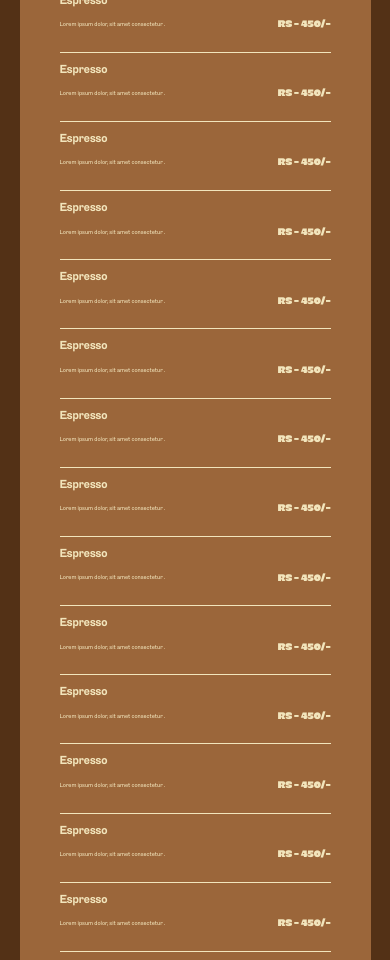
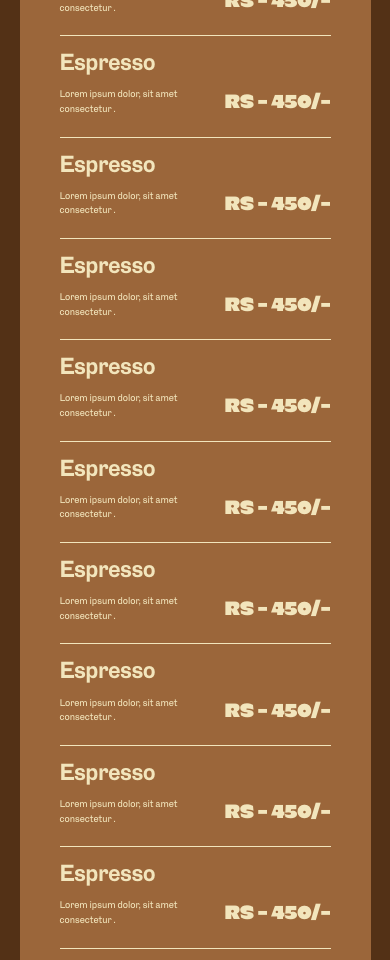
Before and after one commit to A8dullah-781/chapter-one, a React (Vite) app: page / in a window 390 px wide. Shown: the part 1040-2000 px from the top of the page. Built offline with nearby package versions, Linux system fonts and the light colour scheme.

Commit message:
ufff bhaii

```diff
--- a/src/components/Home.jsx
+++ b/src/components/Home.jsx
@@ -124,7 +124,7 @@ mm.add("(min-width: 1000px) and (max-width: 1500px)", () => {
     <div className=" h-screen w-screen">
 
 
-      <div className="nav font-[two2] text-[#784b29]  flex justify-between items-center lg:px-10 px-5 py-3 text-[2.5vw] lg:text-[1.7vw]">
+      <div className="nav font-[two2] text-[#784b29]  flex justify-between items-center lg:px-10 px-10 py-3 text-[3vw] lg:text-[1.7vw]">
 
         <a
           href="https://maps.app.goo.gl/Bno2QXkkedsYawqC8?g_st=aw"
--- a/src/components/MenuOne.jsx
+++ b/src/components/MenuOne.jsx
@@ -140,123 +140,125 @@ useGSAP(() => {
         <div className="lg:w-1/2 w-full h-auto rounded-4xl  text-[#f2e5bc] ">
 
         <div className="title items-center flex flex-col">
-          <div className="font-[one] text-[8vw] sm:text-[5.5vw] px-5 pt-5">COLD BREWS</div>
-        <div className="font-[two2] text-[2.5vw] mb-2 sm:mb-0 sm:text-[1.5vw] border-b-1 pb-1 sm:pb-5 ">Served hot, on ice, and blended -- Just let your barista know</div>
+          <div className="font-[one] text-[11vw] sm:text-[5.5vw] pt-5">COLD BREWS</div>
+        <div className="font-[two2] text-[3vw] mb-2 sm:mb-0 sm:text-[1.5vw] border-b-1 pb-1 sm:pb-5 ">Served hot, on ice, and blended -- Just let your barista know</div>
         </div>
         <div className="allitems">
 
         <div className="menuitem  px-10 md:px-auto md:pl-8 ">
-            <div className=" flex flex-col items-start text-[3vw] font-[two] py-2">Espresso </div>
+            <div className=" flex flex-col items-start text-[6vw] lg:text-[3vw] font-[two] py-2">Espresso </div>
           <div className="flex items-center justify-between border-b-1 pb-5 ">
-            <div className="sm:text-[1.2vw] text-[1.5vw] font-[two2]  text-left w-[60%]">Lorem ipsum dolor, sit amet consectetur .</div>
-            <div className="text-[2.5vw] font-[one]">RS - 450/-</div>
+            <div className="sm:text-[1.2vw] text-[2.5vw] font-[two2]  text-left w-[60%]">Lorem ipsum dolor, sit amet consectetur .</div>
+            <div className="lg:text-[2.5vw] text-[5vw] font-[one]">RS - 450/-</div>
           </div>
         </div>
         <div className="menuitem  px-10 md:px-auto md:pl-8 ">
-            <div className=" flex flex-col items-start text-[3vw] font-[two] py-2">Espresso </div>
+            <div className=" flex flex-col items-start text-[6vw] lg:text-[3vw] font-[two] py-2">Espresso </div>
           <div className="flex items-center justify-between border-b-1 pb-5 ">
-            <div className="sm:text-[1.2vw] text-[1.5vw] font-[two2]  text-left w-[60%]">Lorem ipsum dolor, sit amet consectetur .</div>
-            <div className="text-[2.5vw] font-[one]">RS - 450/-</div>
+            <div className="sm:text-[1.2vw] text-[2.5vw] font-[two2]  text-left w-[60%]">Lorem ipsum dolor, sit amet consectetur .</div>
+            <div className="lg:text-[2.5vw] text-[5vw] font-[one]">RS - 450/-</div>
           </div>
         </div>
         <div className="menuitem  px-10 md:px-auto md:pl-8 ">
-            <div className=" flex flex-col items-start text-[3vw] font-[two] py-2">Espresso </div>
+            <div className=" flex flex-col items-start text-[6vw] lg:text-[3vw] font-[two] py-2">Espresso </div>
           <div className="flex items-center justify-between border-b-1 pb-5 ">
-            <div className="sm:text-[1.2vw] text-[1.5vw] font-[two2]  text-left w-[60%]">Lorem ipsum dolor, sit amet consectetur .</div>
-            <div className="text-[2.5vw] font-[one]">RS - 450/-</div>
+            <div className="sm:text-[1.2vw] text-[2.5vw] font-[two2]  text-left w-[60%]">Lorem ipsum dolor, sit amet consectetur .</div>
+            <div className="lg:text-[2.5vw] text-[5vw] font-[one]">RS - 450/-</div>
           </div>
         </div>
         <div className="menuitem  px-10 md:px-auto md:pl-8 ">
-            <div className=" flex flex-col items-start text-[3vw] font-[two] py-2">Espresso </div>
+            <div className=" flex flex-col items-start text-[6vw] lg:text-[3vw] font-[two] py-2">Espresso </div>
           <div className="flex items-center justify-between border-b-1 pb-5 ">
-            <div className="sm:text-[1.2vw] text-[1.5vw] font-[two2]  text-left w-[60%]">Lorem ipsum dolor, sit amet consectetur .</div>
-            <div className="text-[2.5vw] font-[one]">RS - 450/-</div>
+            <div className="sm:text-[1.2vw] text-[2.5vw] font-[two2]  text-left w-[60%]">Lorem ipsum dolor, sit amet consectetur .</div>
+            <div className="lg:text-[2.5vw] text-[5vw] font-[one]">RS - 450/-</div>
           </div>
         </div>
         <div className="menuitem  px-10 md:px-auto md:pl-8 ">
-            <div className=" flex flex-col items-start text-[3vw] font-[two] py-2">Espresso </div>
+            <div className=" flex flex-col items-start text-[6vw] lg:text-[3vw] font-[two] py-2">Espresso </div>
           <div className="flex items-center justify-between border-b-1 pb-5 ">
-            <div className="sm:text-[1.2vw] text-[1.5vw] font-[two2]  text-left w-[60%]">Lorem ipsum dolor, sit amet consectetur .</div>
-            <div className="text-[2.5vw] font-[one]">RS - 450/-</div>
+            <div className="sm:text-[1.2vw] text-[2.5vw] font-[two2]  text-left w-[60%]">Lorem ipsum dolor, sit amet consectetur .</div>
+            <div className="lg:text-[2.5vw] text-[5vw] font-[one]">RS - 450/-</div>
           </div>
         </div>
         <div className="menuitem  px-10 md:px-auto md:pl-8 ">
-            <div className=" flex flex-col items-start text-[3vw] font-[two] py-2">Espresso </div>
+            <div className=" flex flex-col items-start text-[6vw] lg:text-[3vw] font-[two] py-2">Espresso </div>
           <div className="flex items-center justify-between border-b-1 pb-5 ">
-            <div className="sm:text-[1.2vw] text-[1.5vw] font-[two2]  text-left w-[60%]">Lorem ipsum dolor, sit amet consectetur .</div>
-            <div className="text-[2.5vw] font-[one]">RS - 450/-</div>
+            <div className="sm:text-[1.2vw] text-[2.5vw] font-[two2]  text-left w-[60%]">Lorem ipsum dolor, sit amet consectetur .</div>
+            <div className="lg:text-[2.5vw] text-[5vw] font-[one]">RS - 450/-</div>
           </div>
         </div>
         <div className="menuitem  px-10 md:px-auto md:pl-8 ">
-            <div className=" flex flex-col items-start text-[3vw] font-[two] py-2">Espresso </div>
+            <div className=" flex flex-col items-start text-[6vw] lg:text-[3vw] font-[two] py-2">Espresso </div>
           <div className="flex items-center justify-between border-b-1 pb-5 ">
-            <div className="sm:text-[1.2vw] text-[1.5vw] font-[two2]  text-left w-[60%]">Lorem ipsum dolor, sit amet consectetur .</div>
-            <div className="text-[2.5vw] font-[one]">RS - 450/-</div>
+            <div className="sm:text-[1.2vw] text-[2.5vw] font-[two2]  text-left w-[60%]">Lorem ipsum dolor, sit amet consectetur .</div>
+            <div className="lg:text-[2.5vw] text-[5vw] font-[one]">RS - 450/-</div>
           </div>
         </div>
         <div className="menuitem  px-10 md:px-auto md:pl-8 ">
-            <div className=" flex flex-col items-start text-[3vw] font-[two] py-2">Espresso </div>
+            <div className=" flex flex-col items-start text-[6vw] lg:text-[3vw] font-[two] py-2">Espresso </div>
           <div className="flex items-center justify-between border-b-1 pb-5 ">
-            <div className="sm:text-[1.2vw] text-[1.5vw] font-[two2]  text-left w-[60%]">Lorem ipsum dolor, sit amet consectetur .</div>
-            <div className="text-[2.5vw] font-[one]">RS - 450/-</div>
+            <div className="sm:text-[1.2vw] text-[2.5vw] font-[two2]  text-left w-[60%]">Lorem ipsum dolor, sit amet consectetur .</div>
+            <div className="lg:text-[2.5vw] text-[5vw] font-[one]">RS - 450/-</div>
           </div>
         </div>
         <div className="menuitem  px-10 md:px-auto md:pl-8 ">
-            <div className=" flex flex-col items-start text-[3vw] font-[two] py-2">Espresso </div>
+            <div className=" flex flex-col items-start text-[6vw] lg:text-[3vw] font-[two] py-2">Espresso </div>
           <div className="flex items-center justify-between border-b-1 pb-5 ">
-            <div className="sm:text-[1.2vw] text-[1.5vw] font-[two2]  text-left w-[60%]">Lorem ipsum dolor, sit amet consectetur .</div>
-            <div className="text-[2.5vw] font-[one]">RS - 450/-</div>
+            <div className="sm:text-[1.2vw] text-[2.5vw] font-[two2]  text-left w-[60%]">Lorem ipsum dolor, sit amet consectetur .</div>
+            <div className="lg:text-[2.5vw] text-[5vw] font-[one]">RS - 450/-</div>
           </div>
         </div>
         <div className="menuitem  px-10 md:px-auto md:pl-8 ">
-            <div className=" flex flex-col items-start text-[3vw] font-[two] py-2">Espresso </div>
+            <div className=" flex flex-col items-start text-[6vw] lg:text-[3vw] font-[two] py-2">Espresso </div>
           <div className="flex items-center justify-between border-b-1 pb-5 ">
-            <div className="sm:text-[1.2vw] text-[1.5vw] font-[two2]  text-left w-[60%]">Lorem ipsum dolor, sit amet consectetur .</div>
-            <div className="text-[2.5vw] font-[one]">RS - 450/-</div>
+            <div className="sm:text-[1.2vw] text-[2.5vw] font-[two2]  text-left w-[60%]">Lorem ipsum dolor, sit amet consectetur .</div>
+            <div className="lg:text-[2.5vw] text-[5vw] font-[one]">RS - 450/-</div>
           </div>
         </div>
         <div className="menuitem  px-10 md:px-auto md:pl-8 ">
-            <div className=" flex flex-col items-start text-[3vw] font-[two] py-2">Espresso </div>
+            <div className=" flex flex-col items-start text-[6vw] lg:text-[3vw] font-[two] py-2">Espresso </div>
           <div className="flex items-center justify-between border-b-1 pb-5 ">
-            <div className="sm:text-[1.2vw] text-[1.5vw] font-[two2]  text-left w-[60%]">Lorem ipsum dolor, sit amet consectetur .</div>
-            <div className="text-[2.5vw] font-[one]">RS - 450/-</div>
+            <div className="sm:text-[1.2vw] text-[2.5vw] font-[two2]  text-left w-[60%]">Lorem ipsum dolor, sit amet consectetur .</div>
+            <div className="lg:text-[2.5vw] text-[5vw] font-[one]">RS - 450/-</div>
           </div>
         </div>
         <div className="menuitem  px-10 md:px-auto md:pl-8 ">
-            <div className=" flex flex-col items-start text-[3vw] font-[two] py-2">Espresso </div>
+            <div className=" flex flex-col items-start text-[6vw] lg:text-[3vw] font-[two] py-2">Espresso </div>
           <div className="flex items-center justify-between border-b-1 pb-5 ">
-            <div className="sm:text-[1.2vw] text-[1.5vw] font-[two2]  text-left w-[60%]">Lorem ipsum dolor, sit amet consectetur .</div>
-            <div className="text-[2.5vw] font-[one]">RS - 450/-</div>
+            <div className="sm:text-[1.2vw] text-[2.5vw] font-[two2]  text-left w-[60%]">Lorem ipsum dolor, sit amet consectetur .</div>
+            <div className="lg:text-[2.5vw] text-[5vw] font-[one]">RS - 450/-</div>
           </div>
         </div>
         <div className="menuitem  px-10 md:px-auto md:pl-8 ">
-            <div className=" flex flex-col items-start text-[3vw] font-[two] py-2">Espresso </div>
+            <div className=" flex flex-col items-start text-[6vw] lg:text-[3vw] font-[two] py-2">Espresso </div>
           <div className="flex items-center justify-between border-b-1 pb-5 ">
-            <div className="sm:text-[1.2vw] text-[1.5vw] font-[two2]  text-left w-[60%]">Lorem ipsum dolor, sit amet consectetur .</div>
-            <div className="text-[2.5vw] font-[one]">RS - 450/-</div>
+            <div className="sm:text-[1.2vw] text-[2.5vw] font-[two2]  text-left w-[60%]">Lorem ipsum dolor, sit amet consectetur .</div>
+            <div className="lg:text-[2.5vw] text-[5vw] font-[one]">RS - 450/-</div>
           </div>
         </div>
         <div className="menuitem  px-10 md:px-auto md:pl-8 ">
-            <div className=" flex flex-col items-start text-[3vw] font-[two] py-2">Espresso </div>
+            <div className=" flex flex-col items-start text-[6vw] lg:text-[3vw] font-[two] py-2">Espresso </div>
           <div className="flex items-center justify-between border-b-1 pb-5 ">
-            <div className="sm:text-[1.2vw] text-[1.5vw] font-[two2]  text-left w-[60%]">Lorem ipsum dolor, sit amet consectetur .</div>
-            <div className="text-[2.5vw] font-[one]">RS - 450/-</div>
+            <div className="sm:text-[1.2vw] text-[2.5vw] font-[two2]  text-left w-[60%]">Lorem ipsum dolor, sit amet consectetur .</div>
+            <div className="lg:text-[2.5vw] text-[5vw] font-[one]">RS - 450/-</div>
           </div>
         </div>
         <div className="menuitem  px-10 md:px-auto md:pl-8 ">
-            <div className=" flex flex-col items-start text-[3vw] font-[two] py-2">Espresso </div>
+            <div className=" flex flex-col items-start text-[6vw] lg:text-[3vw] font-[two] py-2">Espresso </div>
           <div className="flex items-center justify-between border-b-1 pb-5 ">
-            <div className="sm:text-[1.2vw] text-[1.5vw] font-[two2]  text-left w-[60%]">Lorem ipsum dolor, sit amet consectetur .</div>
-            <div className="text-[2.5vw] font-[one]">RS - 450/-</div>
+            <div className="sm:text-[1.2vw] text-[2.5vw] font-[two2]  text-left w-[60%]">Lorem ipsum dolor, sit amet consectetur .</div>
+            <div className="lg:text-[2.5vw] text-[5vw] font-[one]">RS - 450/-</div>
           </div>
         </div>
         <div className="menuitem  px-10 md:px-auto md:pl-8 ">
-            <div className=" flex flex-col items-start text-[3vw] font-[two] py-2">Espresso </div>
-          <div className="flex items-center justify-between border-b-1 pb-5 ">
-            <div className="sm:text-[1.2vw] text-[1.5vw] font-[two2]  text-left w-[60%]">Lorem ipsum dolor, sit amet consectetur .</div>
-            <div className="text-[2.5vw] font-[one]">RS - 450/-</div>
+            <div className=" flex flex-col items-start text-[6vw] lg:text-[3vw] font-[two] py-2">Espresso </div>
+          <div className="flex items-center justify-between pb-5 ">
+            <div className="sm:text-[1.2vw] text-[2.5vw] font-[two2]  text-left w-[60%]">Lorem ipsum dolor, sit amet consectetur .</div>
+            <div className="lg:text-[2.5vw] text-[5vw] font-[one]">RS - 450/-</div>
           </div>
         </div>
+
+
 
 
         </div>
```
Also changed, not shown: src/components/MenuTwo.jsx (+55 -55 lines).
